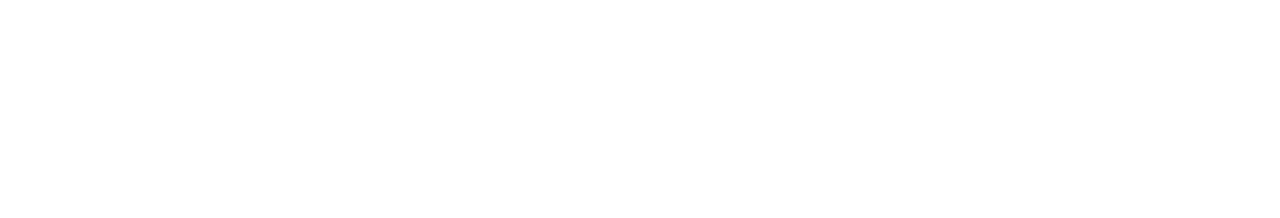
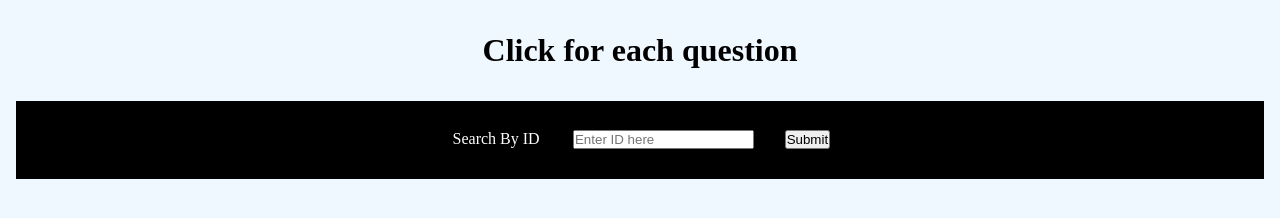
Before and after one commit to carlosr5496/phase-1-project-2022, a plain HTML site: page index.html in a window 1280 px wide. Drawn offline with Linux system fonts and the light colour scheme.

Commit message:
Secondary test using CSS

```diff
--- a/index.html
+++ b/index.html
@@ -4,10 +4,22 @@
     <meta charset="UTF-8">
     <meta http-equiv="X-UA-Compatible" content="IE=edge">
     <meta name="viewport" content="width=device-width, initial-scale=1.0">
+    <link rel="stylesheet" href='style.css' />
+    <script src="src/index.js" defer></script>
 
     <title>Test your knowledge</title>
     </head>
 
     <body>
+        <h1>Click for each question</h1>
 
+        <section>
+            <form>
+              <label for="searchByID">Search By ID</label>
+              <input id="searchByID" type="text" placeholder="Enter ID here"/>
+              <input type="submit" />
+            </form>
+          </section>
     </body>
+
+    </html>
--- /dev/null
+++ b/style.css
@@ -0,0 +1,20 @@
+body, css {
+    margin: 0;
+    padding: 0;
+    background-color: aliceblue;
+    text-align: center;
+  }
+
+  body * {
+    margin: 1em;
+    padding: 0;
+    list-style: none;
+  }
+
+  section {
+    background-color: black;
+    color: white;
+    display: flex;
+    flex-flow: row;
+    justify-content: space-around;
+  }
```
Also changed, not shown: src/index.js (added).
